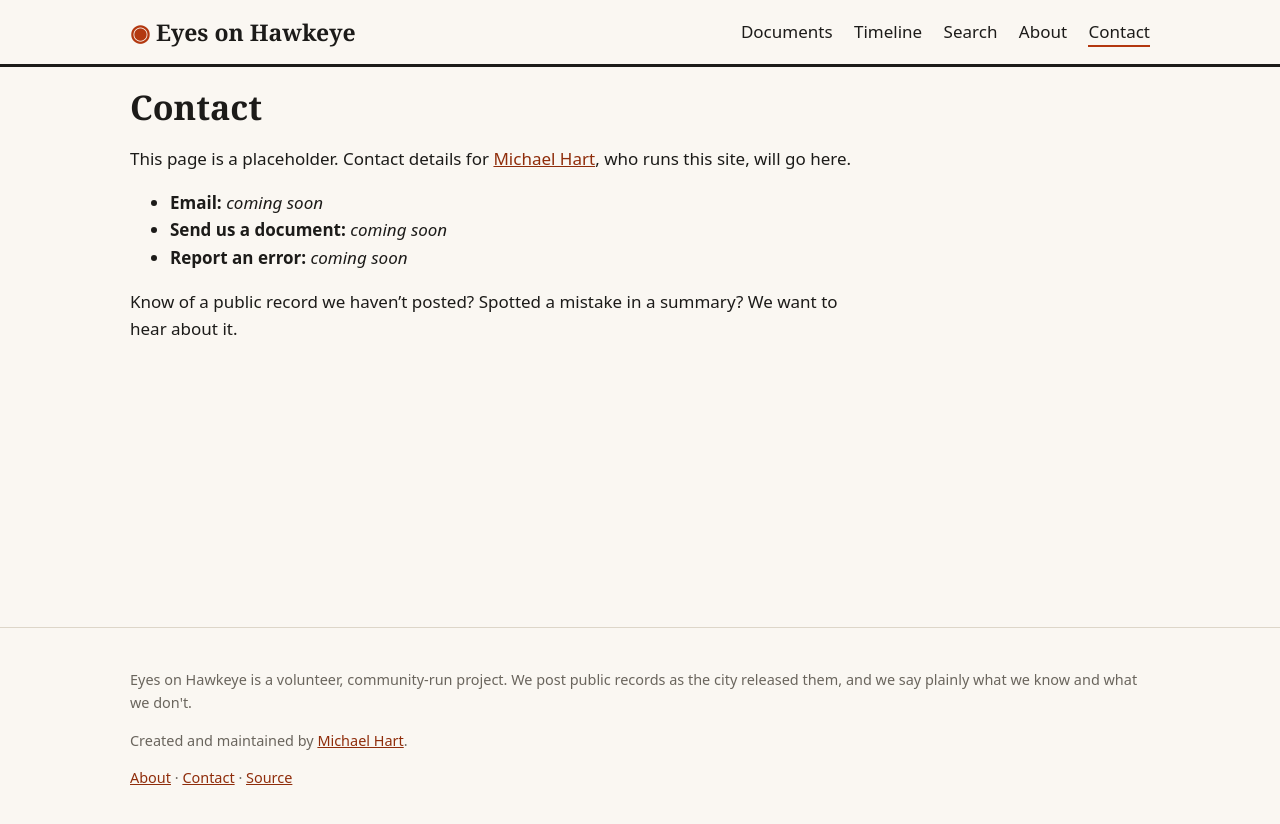
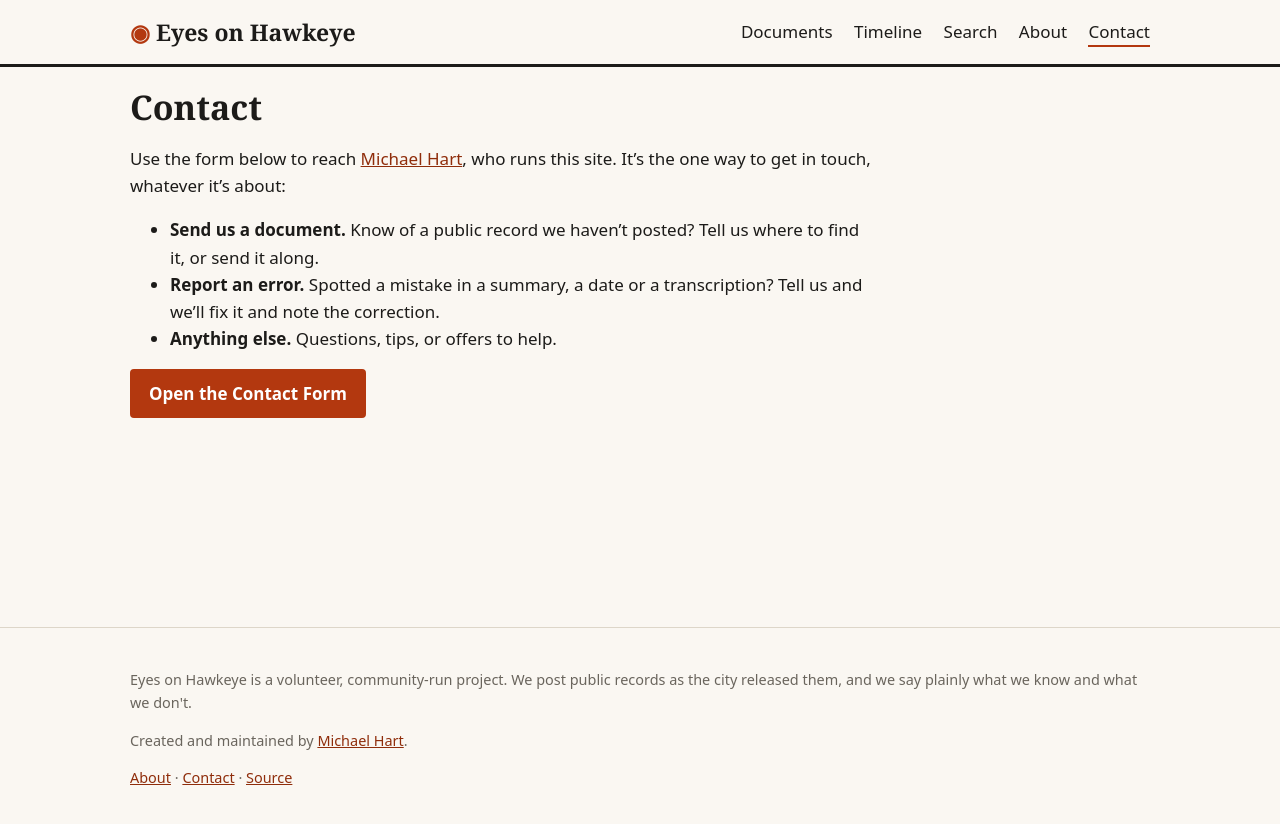
Before and after one commit to michaeldhart/eyes-on-hawkeye, a Jekyll site: the page built from contact.md, in a window 1280 px wide. Shown: the top 824 px of the page. Built offline with Jekyll 4.4.1, drawn with Linux system fonts in a browser that asks for light colours.

Commit message:
Contact page: link to the Google Form
Co-Authored-By: Claude Sonnet 5.5 <noreply@anthropic.com>

```diff
--- a/_config.yml
+++ b/_config.yml
@@ -3,6 +3,8 @@ tagline: Watching the data center deal in our town, in the open.
 description: A community-run archive of the public records behind our town's proposed data center.
 url: "https://michaeldhart.github.io"
 baseurl: "/eyes-on-hawkeye"
+
+contact_form_url: https://docs.google.com/forms/d/e/1FAIpQLSe2vlTj41j0sDUg6e8GYaK8-Ye-CXdBKYFu3u3HbZEwE9Lffg/viewform
 
 author:
   name: Michael Hart
--- a/contact.md
+++ b/contact.md
@@ -1,10 +1,10 @@
 ---
 title: Contact
 ---
-This page is a placeholder. Contact details for {% include author.html %}, who runs this site, will go here.
+Use the form below to reach {% include author.html %}, who runs this site. It's the one way to get in touch, whatever it's about:
 
-- **Email:** *coming soon*
-- **Send us a document:** *coming soon*
-- **Report an error:** *coming soon*
+- **Send us a document.** Know of a public record we haven't posted? Tell us where to find it, or send it along.
+- **Report an error.** Spotted a mistake in a summary, a date or a transcription? Tell us and we'll fix it and note the correction.
+- **Anything else.** Questions, tips, or offers to help.
 
-Know of a public record we haven't posted? Spotted a mistake in a summary? We want to hear about it.
+<p class="actions"><a class="btn" href="{{ site.contact_form_url }}" target="_blank" rel="noopener">Open the Contact Form</a></p>
```
Also changed, not shown: CLAUDE.md (+2 -1 lines), README.md.
